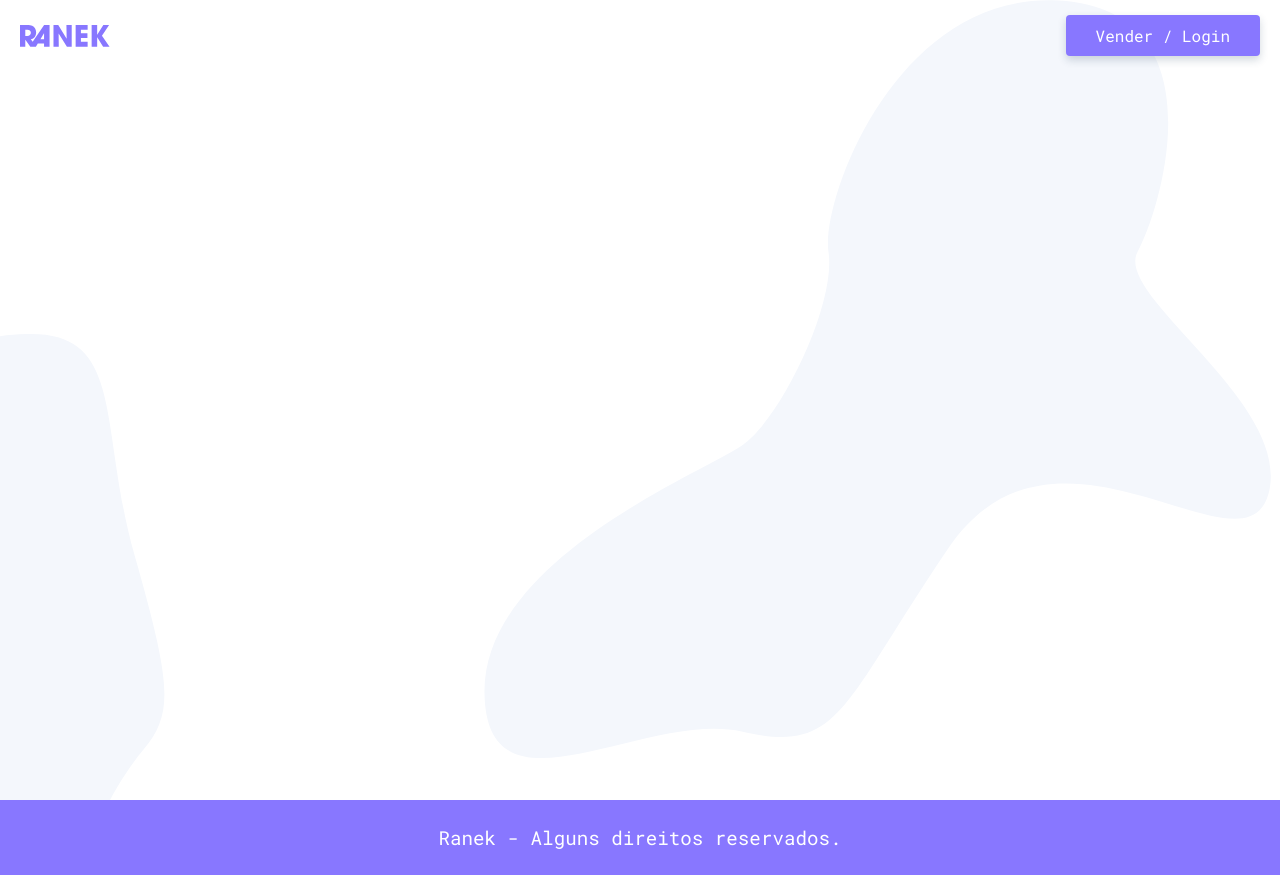
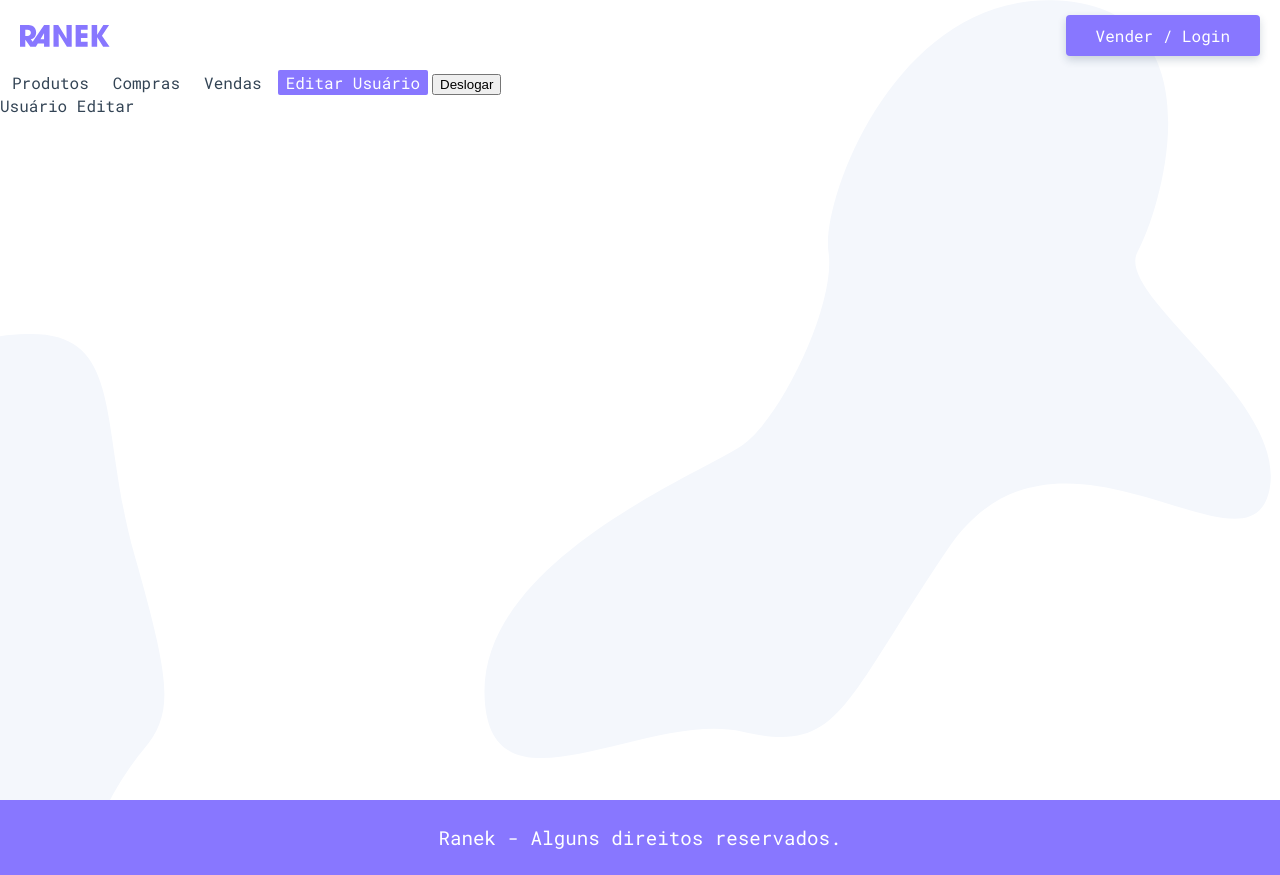
Before and after one commit to rafaelsdiasdev/Ranek, a Vue app: page /usuario/editar in a window 1280 px wide. Built offline with nearby package versions, Linux system fonts and the light colour scheme.

Commit message:
Função de Deslogar e criada views 'UsuarioCompras, UsuarioEditar, UsuarioProdutos, UsuarioVendas'

```diff
--- a/src/router/index.js
+++ b/src/router/index.js
@@ -4,6 +4,10 @@
 import Produto from "../views/Produto.vue";
 import Login from "../views/Login.vue";
 import Usuario from "../views/usuario/Usuario.vue";
+import UsuarioProdutos from "../views/usuario/UsuarioProdutos.vue";
+import UsuarioVendas from "../views/usuario/UsuarioVendas.vue";
+import UsuarioCompras from "../views/usuario/UsuarioCompras.vue";
+import UsuarioEditar from "../views/usuario/UsuarioEditar.vue";
 
 Vue.use(VueRouter);
 
@@ -26,8 +30,29 @@
   },
   {
     path: "/usuario",
-    name: "usuario",
     component: Usuario,
+    children: [
+      {
+        path: "",
+        name: "usuario",
+        component: UsuarioProdutos,
+      },
+      {
+        path: "compras",
+        name: "compras",
+        component: UsuarioCompras,
+      },
+      {
+        path: "vendas",
+        name: "vendas",
+        component: UsuarioVendas,
+      },
+      {
+        path: "editar",
+        name: "usuario-editar",
+        component: UsuarioEditar,
+      },
+    ],
   },
 ];
 
--- a/src/store/index.js
+++ b/src/store/index.js
@@ -40,6 +40,21 @@
       context.commit("UPDATE_USUARIO", { id: payload.email });
       return api.post(`/usuario`, payload);
     },
+    deslogarUsuario(context) {
+      context.commit("UPDATE_USUARIO", {
+        id: "",
+        nome: "",
+        email: "",
+        senha: "",
+        cep: "",
+        rua: "",
+        numero: "",
+        bairro: "",
+        cidade: "",
+        estado: "",
+      });
+      context.commit("UPDATE_LOGIN", false);
+    },
   },
   modules: {},
 });
--- a/src/views/usuario/Usuario.vue
+++ b/src/views/usuario/Usuario.vue
@@ -1,10 +1,39 @@
 <template>
-  <p>Página do Usuário: {{$store.state.usuario.nome}}</p>
+  <section class>
+    <nav class>
+      <ul>
+        <li>
+          <router-link :to="{name: 'usuario'}">Produtos</router-link>
+        </li>
+        <li>
+          <router-link :to="{name: 'compras'}">Compras</router-link>
+        </li>
+        <li>
+          <router-link :to="{name: 'vendas'}">Vendas</router-link>
+        </li>
+        <li>
+          <router-link :to="{name: 'usuario-editar'}">Editar Usuário</router-link>
+        </li>
+        <li>
+          <button @click.prevent="deslogar">Deslogar</button>
+        </li>
+      </ul>
+    </nav>
+    <transition mode="out-in">
+      <router-view />
+    </transition>
+  </section>
 </template>
 
 <script>
 export default {
-  name: "Usuario"
+  name: "Usuario",
+  methods: {
+    deslogar() {
+      this.$store.dispatch("deslogarUsuario");
+      this.$router.push("/login");
+    }
+  }
 };
 </script>
 
--- /dev/null
+++ b/src/views/usuario/UsuarioCompras.vue
@@ -0,0 +1,10 @@
+<template>
+  <p>Usuário Compras</p>
+</template>
+
+<script>
+export default {};
+</script>
+
+<style>
+</style>
--- /dev/null
+++ b/src/views/usuario/UsuarioEditar.vue
@@ -0,0 +1,10 @@
+<template>
+  <p>Usuário Editar</p>
+</template>
+
+<script>
+export default {};
+</script>
+
+<style>
+</style>
--- /dev/null
+++ b/src/views/usuario/UsuarioProdutos.vue
@@ -0,0 +1,10 @@
+<template>
+  <p>Lista de produtos</p>
+</template>
+
+<script>
+export default {};
+</script>
+
+<style>
+</style>
--- /dev/null
+++ b/src/views/usuario/UsuarioVendas.vue
@@ -0,0 +1,10 @@
+<template>
+  <p>Usuário Vendas</p>
+</template>
+
+<script>
+export default {};
+</script>
+
+<style>
+</style>
```
